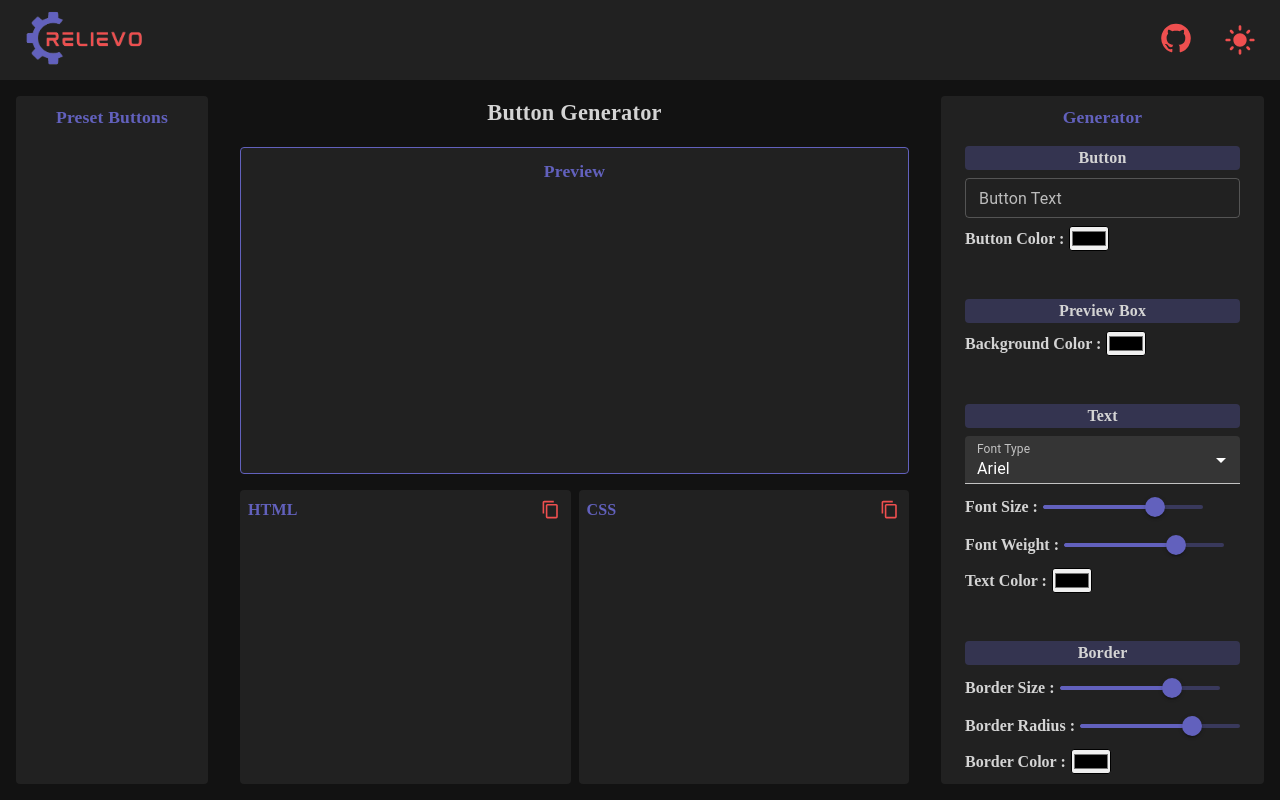
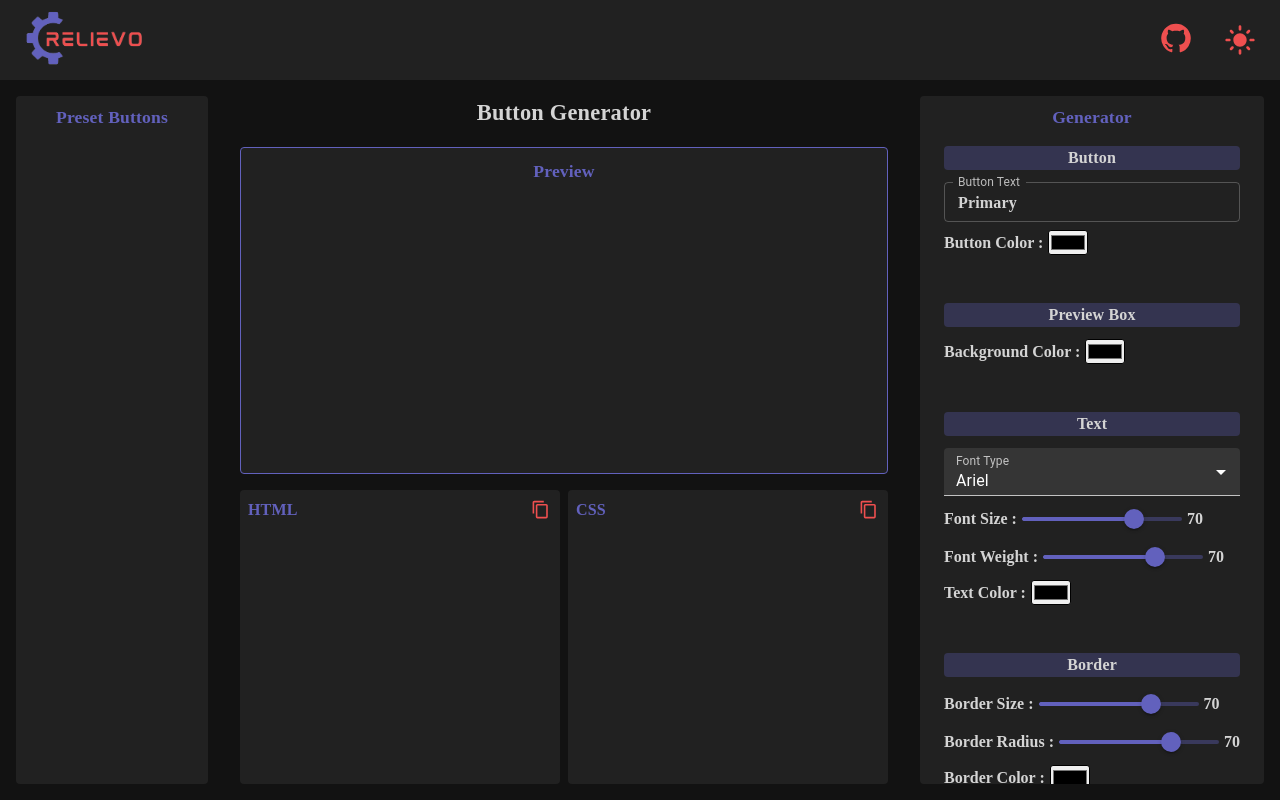
Before and after one commit to rishbitsnbytes/relievo, a React (Create React App) app: page /btn in a window 1280 px wide. Built offline with nearby package versions, Linux system fonts and the light colour scheme; a web font is replaced by a local one.

Commit message:
feat: btn data context

```diff
--- a/src/components/generatorBoxComponents/GeneratorBoxSlider.jsx
+++ b/src/components/generatorBoxComponents/GeneratorBoxSlider.jsx
@@ -17,6 +17,7 @@ const GeneratorBoxSlider = ({ sliderLabel }) => {
                 defaultValue={70}
                 sx={{ width: '10rem' }}
             />
+            {70}
         </label>
     );
 }
--- a/src/components/generatorBoxComponents/GeneratorBoxTextField.jsx
+++ b/src/components/generatorBoxComponents/GeneratorBoxTextField.jsx
@@ -1,14 +1,21 @@
+import { useBtn } from '../../contexts/';
 import { TextField } from '@mui/material';
 import { generatorBoxTextField } from "../../utils/commonStyles";
 
 const GeneratorBoxTextField = ({ btnType, btnLabel, btnId }) => {
+
+    const { btnComp, handleTextChange } = useBtn();
+
     return (
         <TextField
             id={btnId}
             label={btnLabel}
             type={btnType}
+            value={btnComp?.btnText}
+            defaultValue={btnComp?.btnText}
             variant="outlined"
             size="small"
+            onChange={(e) => handleTextChange(e)}
             sx={generatorBoxTextField} />
     );
 }
--- /dev/null
+++ b/src/contexts/btn-context.js
@@ -0,0 +1,27 @@
+import React, { useState, createContext, useContext } from "react";
+import { buttonsData } from "../data/btnData";
+
+const btnContext = createContext({ btnsData: [] });
+
+const BtnProvider = ({ children }) => {
+
+    const initialState = {
+        btnText: buttonsData[0]?.buttonText,
+        btnId: buttonsData[0]?.buttonId,
+    };
+
+    const [btnComp, setBtnComp] = useState(initialState);
+
+    const handleTextChange = (e) => {
+        setBtnComp({ ...btnComp, btnText: e.target.value })
+    }
+
+    return <btnContext.Provider
+        value={{ btnComp, handleTextChange }}>
+        {children}
+    </btnContext.Provider>
+}
+
+const useBtn = () => useContext(btnContext);
+
+export { useBtn, BtnProvider };
--- /dev/null
+++ b/src/contexts/index.js
@@ -0,0 +1 @@
+export { useBtn, BtnProvider } from "./btn-context";
--- a/src/index.js
+++ b/src/index.js
@@ -3,6 +3,7 @@ import App from "./App";
 import React from "react";
 import ReactDOM from "react-dom/client";
 import { BrowserRouter as Router } from "react-router-dom";
+import { CombinedProvider } from "./providers/CombinedProvider";
 import { AppThemeProvider } from "./providers/RelievoThemeProvider";
 
 const root = ReactDOM.createRoot(document.getElementById("root"));
@@ -10,7 +11,9 @@ root.render(
   <React.StrictMode>
     <Router>
       <AppThemeProvider>
-        <App />
+        <CombinedProvider>
+          <App />
+        </CombinedProvider>
       </AppThemeProvider>
     </Router>
   </React.StrictMode>
--- /dev/null
+++ b/src/providers/CombinedProvider.js
@@ -0,0 +1,9 @@
+import { BtnProvider } from "../contexts/";
+
+const CombinedProvider = ({ children }) => {
+    return <BtnProvider>
+        {children}
+    </BtnProvider>
+}
+
+export { CombinedProvider };
--- a/src/utils/commonStyles.js
+++ b/src/utils/commonStyles.js
@@ -84,7 +84,7 @@ export const generatorBoxSubsectionHeading = {
     borderRadius: 1,
     color: 'otherColors.gray',
     textAlign: 'center',
-    mb: 1,
+    mb: 1.5,
     mt: 1
 }
 
```
